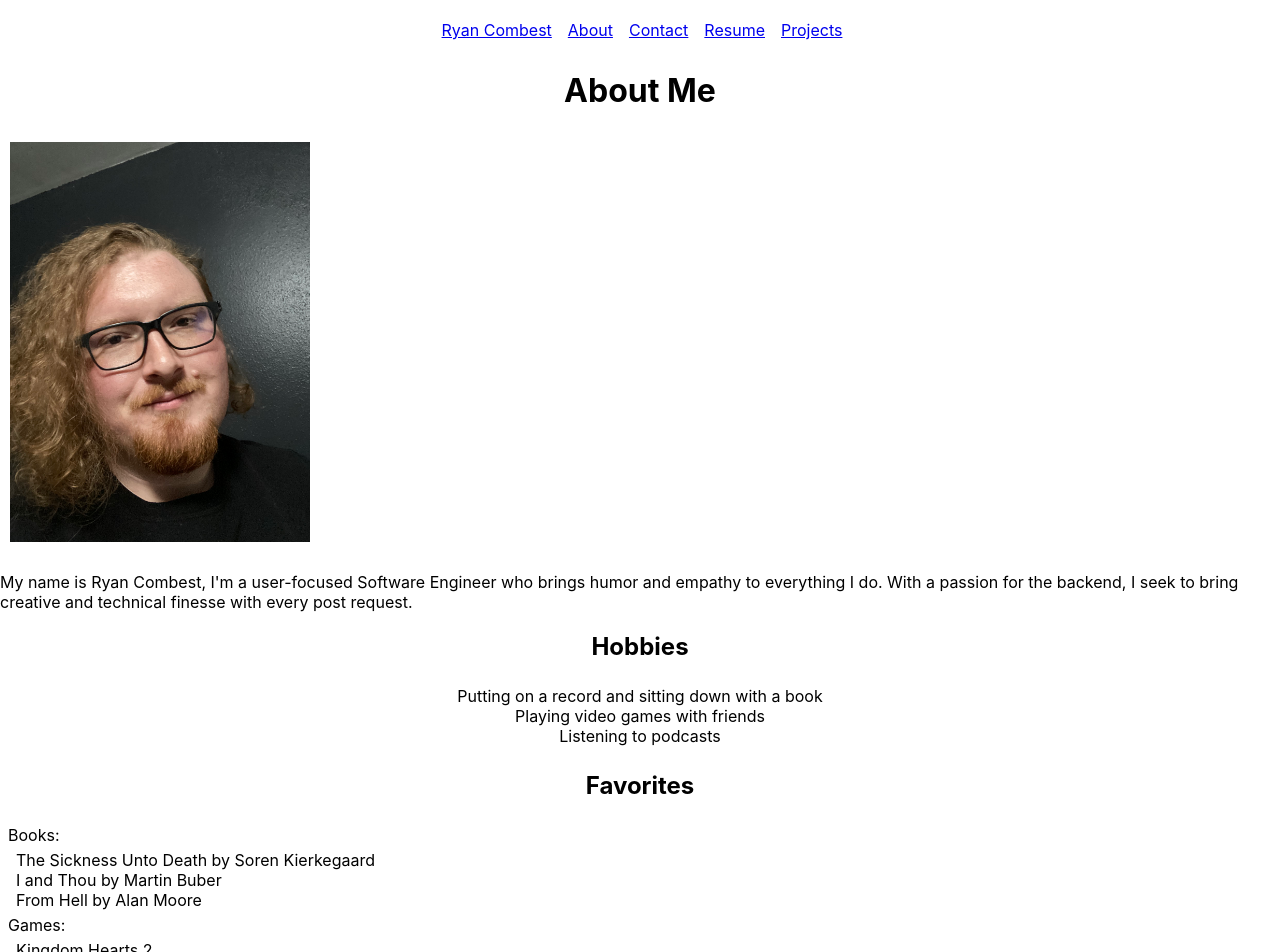
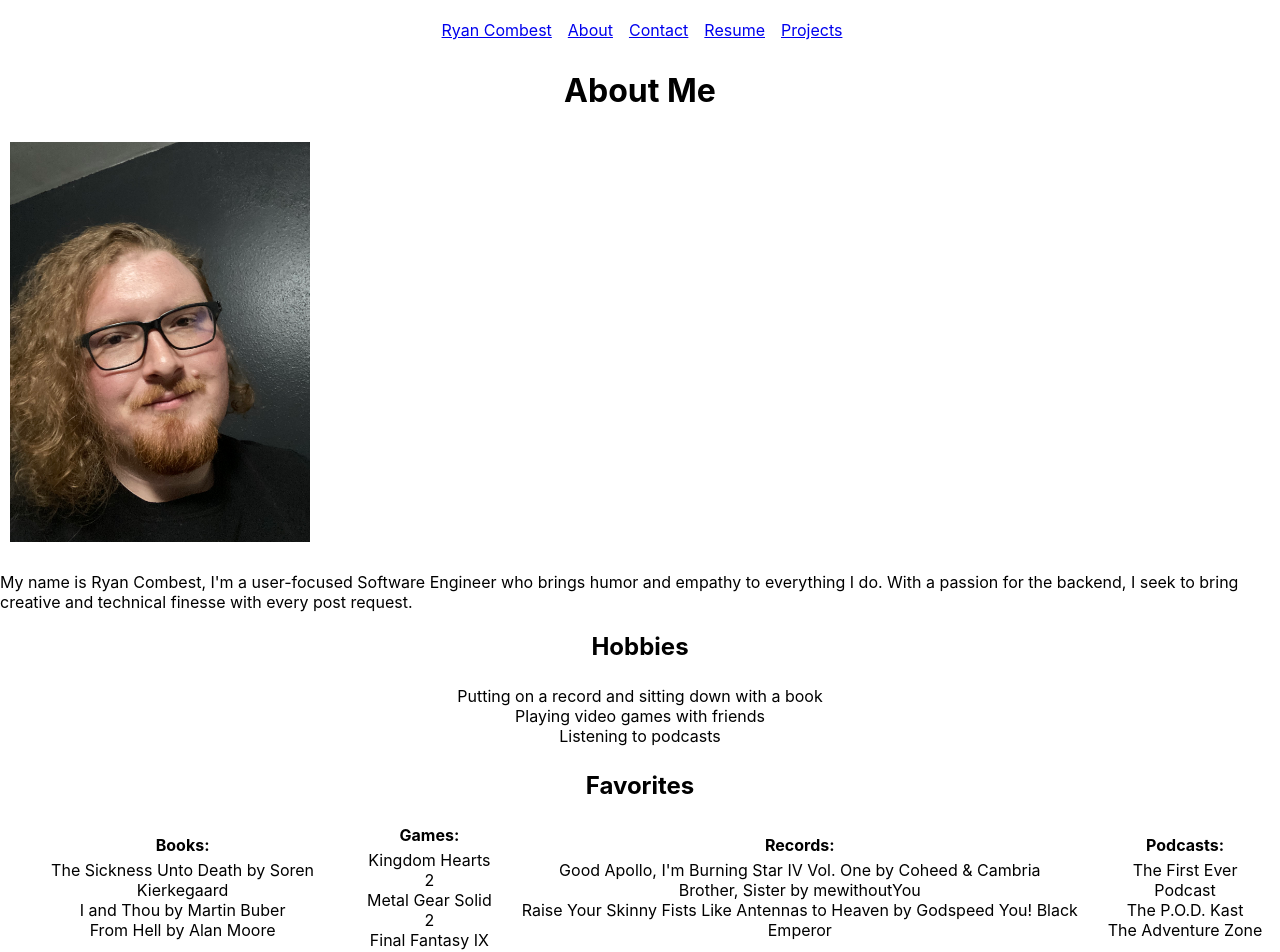
Before and after one commit to Rcombest/react-portfolio, a React (Create React App) app: page /about in a window 1280 px wide. Shown: the top 952 px of the page. Built offline with nearby package versions, Linux system fonts and the light colour scheme.

Commit message:
centers favorites lists

```diff
--- a/src/pages/About.jsx
+++ b/src/pages/About.jsx
@@ -15,30 +15,30 @@ function About() {
         </ul>
         <div>
           <h2>Favorites</h2>
-          <ul>
-            <li>Books:
-              <ul>
+          <ul className={styles.favorites}>
+            <li className={styles.books}>Books:
+              <ul className={styles.booksList}>
                 <li>The Sickness Unto Death by Soren Kierkegaard</li>
                 <li>I and Thou by Martin Buber</li>
                 <li>From Hell by Alan Moore</li>
               </ul>
             </li>
-            <li>Games:
-              <ul>
+            <li className={styles.games}>Games:
+              <ul className={styles.gamesList}>
                 <li>Kingdom Hearts 2</li>
                 <li>Metal Gear Solid 2</li>
                 <li>Final Fantasy IX</li>
               </ul>
             </li>
-            <li>Records:
-              <ul>
+            <li className={styles.records}>Records:
+              <ul className={styles.recordsList}>
                 <li>Good Apollo, I'm Burning Star IV Vol. One by Coheed & Cambria</li>
                 <li>Brother, Sister by mewithoutYou</li>
                 <li>Raise Your Skinny Fists Like Antennas to Heaven by Godspeed You! Black Emperor</li>
               </ul>
               </li>
-              <li>Podcasts:
-                <ul>
+              <li className={styles.podcasts}>Podcasts:
+                <ul className={styles.podcastsList}>
                   <li>The First Ever Podcast</li>
                   <li>The P.O.D. Kast</li>
                   <li>The Adventure Zone</li>
--- a/src/pages/About.module.css
+++ b/src/pages/About.module.css
@@ -22,3 +22,43 @@ p {
   justify-content: center;
   align-items: center;
 }
+
+.favorites {
+  display: flex;
+  align-items: center;
+  text-align: center;
+  justify-content: center;
+  flex-direction: row;
+}
+
+.books {
+  font-weight: bold;
+}
+
+.booksList {
+  font-weight: normal;
+}
+
+.games {
+  font-weight: bold;
+}
+
+.gamesList {
+  font-weight: normal;
+}
+
+.records {
+  font-weight: bold;
+}
+
+.recordsList {
+  font-weight: normal;
+}
+
+.podcasts {
+  font-weight: bold;
+}
+
+.podcastsList {
+  font-weight: normal;
+}
```
